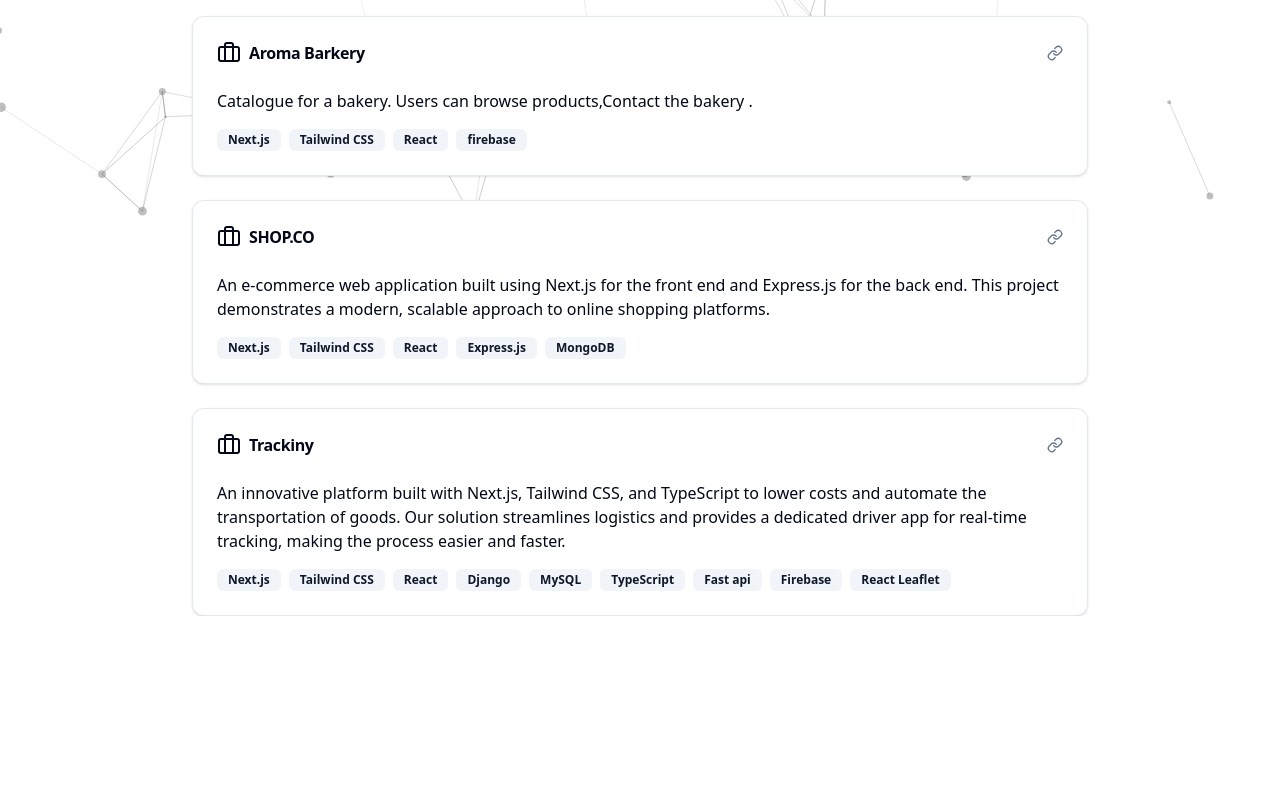
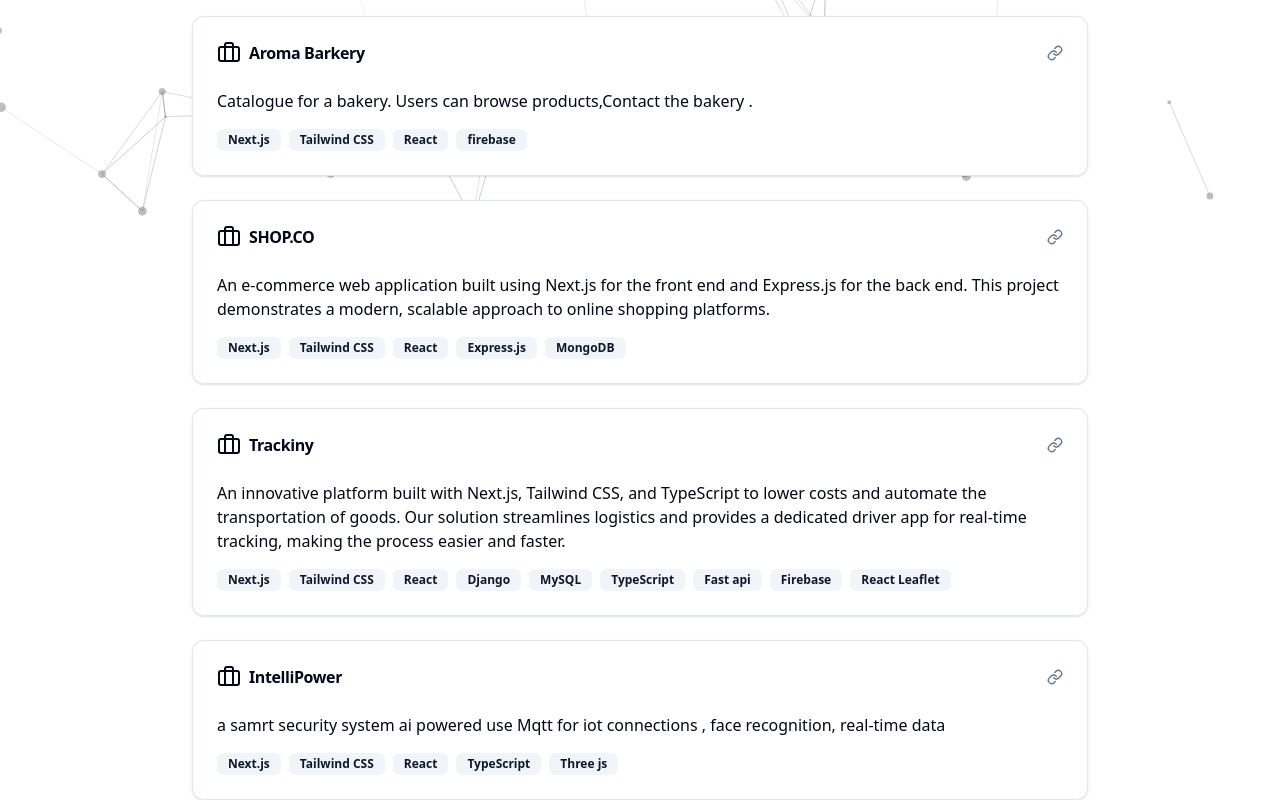
Before and after one commit to Zaki-goumri/portfolio, a Next.js app: page /experience in a window 1280 px wide. Shown: the part 576-1376 px from the top of the page. Before the commit the page ends 1192 px from the top, so only its background shows below. Built offline with nearby package versions, Linux system fonts and the light colour scheme.

Commit message:
new staffs

```diff
--- a/app/experience/page.tsx
+++ b/app/experience/page.tsx
@@ -1,39 +1,67 @@
-import { Card, CardContent, CardHeader, CardTitle } from '@/components/ui/card'
-import { Badge } from '@/components/ui/badge'
-import { Briefcase, LinkIcon } from 'lucide-react'
+import { Card, CardContent, CardHeader, CardTitle } from "@/components/ui/card";
+import { Badge } from "@/components/ui/badge";
+import { Briefcase, LinkIcon } from "lucide-react";
 
 const projects = [
   {
     title: "Boumerdes Smart City (BSC) - Hackathon Project",
-    description: "Developed a tourism platform for Boumerdes visitors during a hackathon. Created an admin dashboard and contributed to backend development. The platform helps tourists find accommodations, book services, and explore tourist attractions. Features include a booking system for hotels and tourist spots, and a comprehensive dashboard for local authorities to manage tourism data.",
+    description:
+      "Developed a tourism platform for Boumerdes visitors during a hackathon. Created an admin dashboard and contributed to backend development. The platform helps tourists find accommodations, book services, and explore tourist attractions. Features include a booking system for hotels and tourist spots, and a comprehensive dashboard for local authorities to manage tourism data.",
     technologies: ["Next.js", "Tailwind CSS", "React", "Express.js", "MongoDB"],
-    link: "https://github.com/BscApp"
+    link: "https://github.com/BscApp",
   },
   {
     title: "Portfolio Website",
-    description: "Personal portfolio website built with Next.js and Tailwind CSS, showcasing projects and skills.",
+    description:
+      "Personal portfolio website built with Next.js and Tailwind CSS, showcasing projects and skills.",
     technologies: ["Next.js", "Tailwind CSS", "React"],
-    link: "https://github.com/Zaki-goumri/my_portfolio"
+    link: "https://github.com/Zaki-goumri/my_portfolio",
   },
   {
     title: "Aroma Barkery",
-    description: "Catalogue for a bakery. Users can browse products,Contact the bakery .",
+    description:
+      "Catalogue for a bakery. Users can browse products,Contact the bakery .",
     technologies: ["Next.js", "Tailwind CSS", "React", "firebase"],
-    link: "https://github.com/Zaki-goumri/Aroma"
+    link: "https://github.com/Zaki-goumri/Aroma",
   },
   {
     title: "SHOP.CO",
-    description: "An e-commerce web application built using Next.js for the front end and Express.js for the back end. This project demonstrates a modern, scalable approach to online shopping platforms.",
+    description:
+      "An e-commerce web application built using Next.js for the front end and Express.js for the back end. This project demonstrates a modern, scalable approach to online shopping platforms.",
     technologies: ["Next.js", "Tailwind CSS", "React", "Express.js", "MongoDB"],
-    link: "https://github.com/Zaki-goumri/SHOP.CO"
+    link: "https://github.com/Zaki-goumri/SHOP.CO",
   },
   {
     title: "Trackiny",
-    description: "An innovative platform built with Next.js, Tailwind CSS, and TypeScript to lower costs and automate the transportation of goods. Our solution streamlines logistics and provides a dedicated driver app for real-time tracking, making the process easier and faster.",
-    technologies: ["Next.js", "Tailwind CSS", "React", "Django", "MySQL","TypeScript","Fast api","Firebase","React Leaflet"],
-    link: "https://github.com/Tatweer-hackathon"
-  }
-]
+    description:
+      "An innovative platform built with Next.js, Tailwind CSS, and TypeScript to lower costs and automate the transportation of goods. Our solution streamlines logistics and provides a dedicated driver app for real-time tracking, making the process easier and faster.",
+    technologies: [
+      "Next.js",
+      "Tailwind CSS",
+      "React",
+      "Django",
+      "MySQL",
+      "TypeScript",
+      "Fast api",
+      "Firebase",
+      "React Leaflet",
+    ],
+    link: "https://github.com/Tatweer-hackathon",
+  },
+  {
+    title: "IntelliPower",
+    description:
+      "a samrt security system ai powered use Mqtt for iot connections , face recognition, real-time data ",
+    technologies: [
+      "Next.js",
+      "Tailwind CSS",
+      "React",
+      "TypeScript",
+      "Three js ",
+    ],
+    link: "https://github.com/Tatweer-hackathon",
+  },
+];
 
 export default function ExperiencePage() {
   return (
@@ -75,5 +103,5 @@ export default function ExperiencePage() {
         </div>
       </div>
     </main>
-  )
+  );
 }
--- a/app/skills/page.tsx
+++ b/app/skills/page.tsx
@@ -1,47 +1,56 @@
-import { Card, CardContent, CardHeader, CardTitle } from '@/components/ui/card'
-import Image from 'next/image'
+import { Card, CardContent, CardHeader, CardTitle } from "@/components/ui/card";
+import Image from "next/image";
 
 interface Skill {
-
-    name: string
-    logo: string
-    style?: string
+  name: string;
+  logo: string;
+  style?: string;
 }
 
 const skills = {
   frontend: [
-    { name: 'React.js', logo: '/logos/react.svg' },
-    { name: 'Next.js', logo: '/logos/nextjs.svg',  },
-    { name: 'HTML', logo: '/logos/html.svg' },
-    { name: 'CSS', logo: '/logos/css.svg' },
-    { name: 'JavaScript', logo: '/logos/javascript.svg' },
-    { name: 'TypeScript', logo: '/logos/typescript.svg' },
-    { name: 'Tailwind CSS', logo: '/logos/tailwindcss.svg' },
-    {name:'Bootstrap',logo:'/logos/bootstarp.svg'},
-    {name:'Vite',logo:'https://icon.icepanel.io/Technology/svg/Vite.js.svg'}
+    { name: "React.js", logo: "/logos/react.svg" },
+    { name: "Next.js", logo: "/logos/nextjs.svg" },
+    { name: "HTML", logo: "/logos/html.svg" },
+    { name: "CSS", logo: "/logos/css.svg" },
+    { name: "JavaScript", logo: "/logos/javascript.svg" },
+    { name: "TypeScript", logo: "/logos/typescript.svg" },
+    { name: "Tailwind CSS", logo: "/logos/tailwindcss.svg" },
+    { name: "Bootstrap", logo: "/logos/bootstarp.svg" },
+    {
+      name: "Vite",
+      logo: "https://icon.icepanel.io/Technology/svg/Vite.js.svg",
+    },
   ],
   backend: [
-    { name: 'Node.js', logo: '/logos/nodejs.svg' },
-    { name: 'Express.js', logo: '/logos/express.svg', style:'dark:invert' },
-    { name: 'MongoDB', logo: '/logos/mongodb.svg' },
-    { name: 'PostgreSQL', logo: '/logos/postgresql.svg' },
-    { name: 'Solidity', logo: 'https://docs.soliditylang.org/en/latest/_static/img/logo-dark.svg', style:'h-12' },
-    { name: 'Hardhat', logo: 'https://icon.icepanel.io/Technology/svg/Hardhat.svg' },
-    { name: 'Firebase', logo: 'https://www.svgrepo.com/show/353735/firebase.svg' },
-    { name: 'Bun', logo: 'https://icon.icepanel.io/Technology/svg/Bun.svg' },
-    { name: 'SQLite', logo: 'https://icon.icepanel.io/Technology/png-shadow-512/SQLite.png' },
-    { name: 'Prisma', logo: 'https://www.svgrepo.com/show/373776/light-prisma.svg' },
-    { name: 'Socket.io', logo: 'https://icon.icepanel.io/Technology/png-shadow-512/Socket.io.png' },
-    { name: 'Deno', logo: 'https://icon.icepanel.io/Technology/png-shadow-512/Deno.png' }
+    { name: "Node.js", logo: "/logos/nodejs.svg" },
+    { name: "Express.js", logo: "/logos/express.svg", style: "dark:invert" },
+    { name: "MongoDB", logo: "/logos/mongodb.svg" },
+    { name: "PostgreSQL", logo: "/logos/postgresql.svg" },
+    {
+      name: "Firebase",
+      logo: "https://www.svgrepo.com/show/353735/firebase.svg",
+    },
+    {
+      name: "Prisma",
+      logo: "https://www.svgrepo.com/show/373776/light-prisma.svg",
+    },
+    {
+      name: "Socket.io",
+      logo: "https://icon.icepanel.io/Technology/png-shadow-512/Socket.io.png",
+    },
+    {
+      name: "Nestjs",
+      logo: "https://docs.nestjs.com/assets/logo-small-gradient.svg",
+    },
   ],
   tools: [
-    { name: 'Git', logo: '/logos/git.svg' },
-    { name: 'Docker', logo: '/logos/docker.svg' },
-    { name: 'Figma', logo: '/logos/figma.svg', style:'h-16' },
-    {name:'github',logo:'/logos/github.svg', style:'dark:invert'},
-    {name:'Postman',logo:'https://icon.icepanel.io/Technology/svg/Postman.svg'}
+    { name: "Git", logo: "/logos/git.svg" },
+    { name: "Docker", logo: "/logos/docker.svg" },
+    { name: "Figma", logo: "/logos/figma.svg", style: "h-16" },
+    { name: "github", logo: "/logos/github.svg", style: "dark:invert" },
   ],
-}
+};
 
 export default function SkillsPage() {
   return (
@@ -55,13 +64,24 @@ export default function SkillsPage() {
                 <CardTitle>Frontend Development</CardTitle>
               </CardHeader>
               <CardContent className="space-y-4 flex gap-x-28 justify-center flex-wrap">
-                {skills.frontend.map((skill:Skill) => (
-                  <div key={skill.name} className="flex flex-col justify-center ">
-                    <Image src={skill.logo} alt={skill.name} width={60} height={0} className={skill?.style} />
+                {skills.frontend.map((skill: Skill) => (
+                  <div
+                    key={skill.name}
+                    className="flex flex-col justify-center "
+                  >
+                    <Image
+                      src={skill.logo}
+                      alt={skill.name}
+                      width={60}
+                      height={0}
+                      className={skill?.style}
+                    />
                     <div className="flex flex-col justify-center">
-                        <span className="text-sm font-medium text-center mt-4">{skill.name}</span>
-                      </div>
+                      <span className="text-sm font-medium text-center mt-4">
+                        {skill.name}
+                      </span>
                     </div>
+                  </div>
                 ))}
               </CardContent>
             </Card>
@@ -72,12 +92,23 @@ export default function SkillsPage() {
               </CardHeader>
               <CardContent className="space-y-4 flex gap-x-28 justify-center flex-wrap">
                 {skills.backend.map((skill) => (
-                  <div key={skill.name} className="flex flex-col justify-center ">
-                    <Image src={skill.logo} alt={skill.name} width={60} height={0} className={skill?.style} />
+                  <div
+                    key={skill.name}
+                    className="flex flex-col justify-center "
+                  >
+                    <Image
+                      src={skill.logo}
+                      alt={skill.name}
+                      width={60}
+                      height={0}
+                      className={skill?.style}
+                    />
                     <div className="flex flex-col justify-center">
-                        <span className="text-sm font-medium text-center mt-4">{skill.name}</span>
-                      </div>
+                      <span className="text-sm font-medium text-center mt-4">
+                        {skill.name}
+                      </span>
                     </div>
+                  </div>
                 ))}
               </CardContent>
             </Card>
@@ -88,12 +119,23 @@ export default function SkillsPage() {
               </CardHeader>
               <CardContent className="space-y-4 flex gap-x-28 justify-center flex-wrap">
                 {skills.tools.map((skill) => (
-                  <div key={skill.name} className="flex flex-col justify-center ">
-                    <Image src={skill.logo} alt={skill.name} width={60} height={0} className={skill.style} />
+                  <div
+                    key={skill.name}
+                    className="flex flex-col justify-center "
+                  >
+                    <Image
+                      src={skill.logo}
+                      alt={skill.name}
+                      width={60}
+                      height={0}
+                      className={skill.style}
+                    />
                     <div className="flex flex-col justify-center">
-                        <span className="text-sm font-medium text-center mt-4">{skill.name}</span>
-                      </div>
+                      <span className="text-sm font-medium text-center mt-4">
+                        {skill.name}
+                      </span>
                     </div>
+                  </div>
                 ))}
               </CardContent>
             </Card>
@@ -101,5 +143,5 @@ export default function SkillsPage() {
         </div>
       </div>
     </main>
-  )
+  );
 }
```
Also changed, not shown: components/space-satellites.tsx (added, +80 -0 lines).
